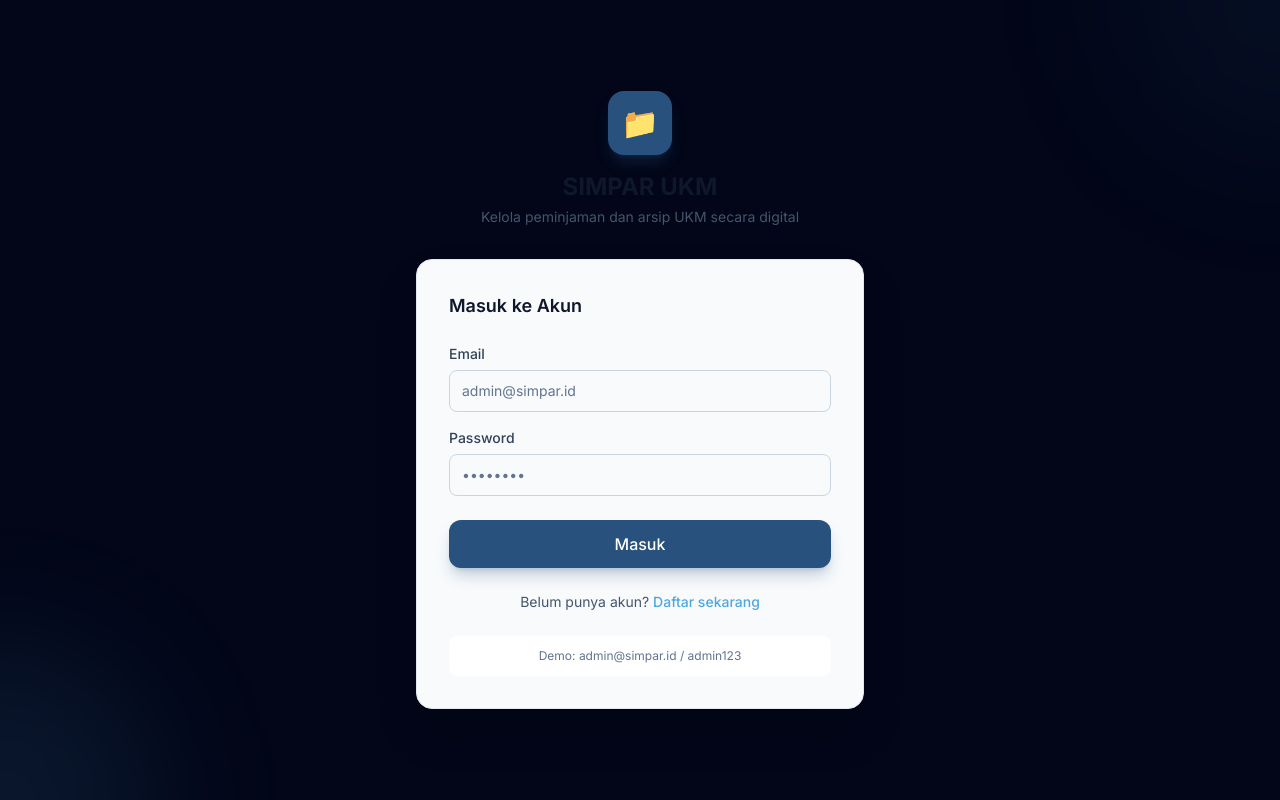
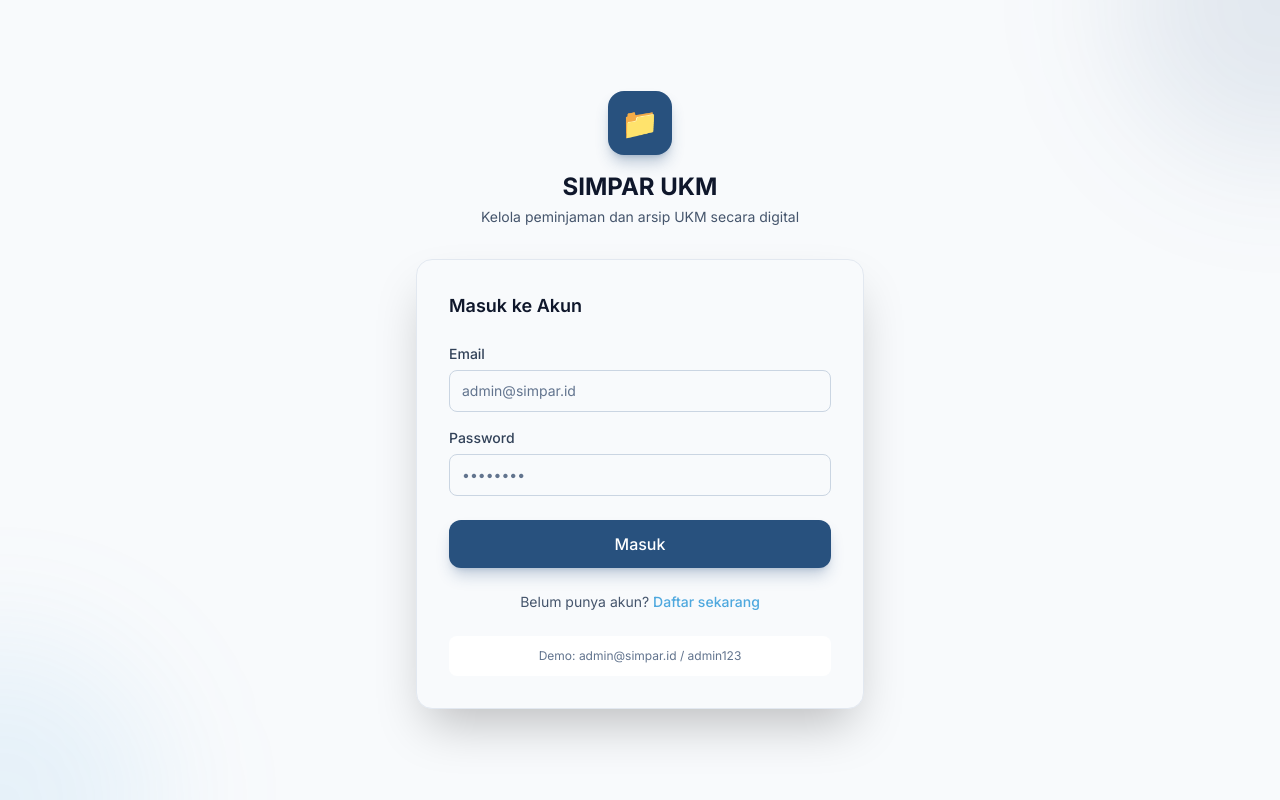
Before and after one commit to RfqiAlan/Keilmuan-dan-Penalaran-Ilmiah, a React (Vite) app in the folder client/: page /login in a window 1280 px wide. Built offline with nearby package versions, Linux system fonts and the light colour scheme.

Commit message:
update: bg light

```diff
--- a/client/src/components/layout/AppLayout.jsx
+++ b/client/src/components/layout/AppLayout.jsx
@@ -6,7 +6,7 @@ export default function AppLayout() {
   const [sidebarOpen, setSidebarOpen] = useState(false);
 
   return (
-    <div className="flex min-h-screen bg-slate-950">
+    <div className="flex min-h-screen bg-slate-50 dark:bg-slate-950">
       <Sidebar isOpen={sidebarOpen} onClose={() => setSidebarOpen(false)} />
 
       {/* Main content */}
--- a/client/src/pages/auth/LoginPage.jsx
+++ b/client/src/pages/auth/LoginPage.jsx
@@ -28,7 +28,7 @@ export default function LoginPage() {
   };
 
   return (
-    <div className="min-h-screen bg-slate-950 flex items-center justify-center p-4">
+    <div className="min-h-screen bg-slate-50 dark:bg-slate-950 flex items-center justify-center p-4">
       {/* Background decoration */}
       <div className="absolute inset-0 overflow-hidden pointer-events-none">
         <div className="absolute -top-40 -right-40 w-80 h-80 bg-[#28517E]/10 rounded-full blur-3xl" />
--- a/client/src/pages/auth/RegisterPage.jsx
+++ b/client/src/pages/auth/RegisterPage.jsx
@@ -26,7 +26,7 @@ export default function RegisterPage() {
   };
 
   return (
-    <div className="min-h-screen bg-slate-950 flex items-center justify-center p-4">
+    <div className="min-h-screen bg-slate-50 dark:bg-slate-950 flex items-center justify-center p-4">
       <div className="absolute inset-0 overflow-hidden pointer-events-none">
         <div className="absolute -top-40 -right-40 w-80 h-80 bg-[#28517E]/10 rounded-full blur-3xl" />
         <div className="absolute -bottom-40 -left-40 w-80 h-80 bg-[#4EA8DE]/10 rounded-full blur-3xl" />
```
